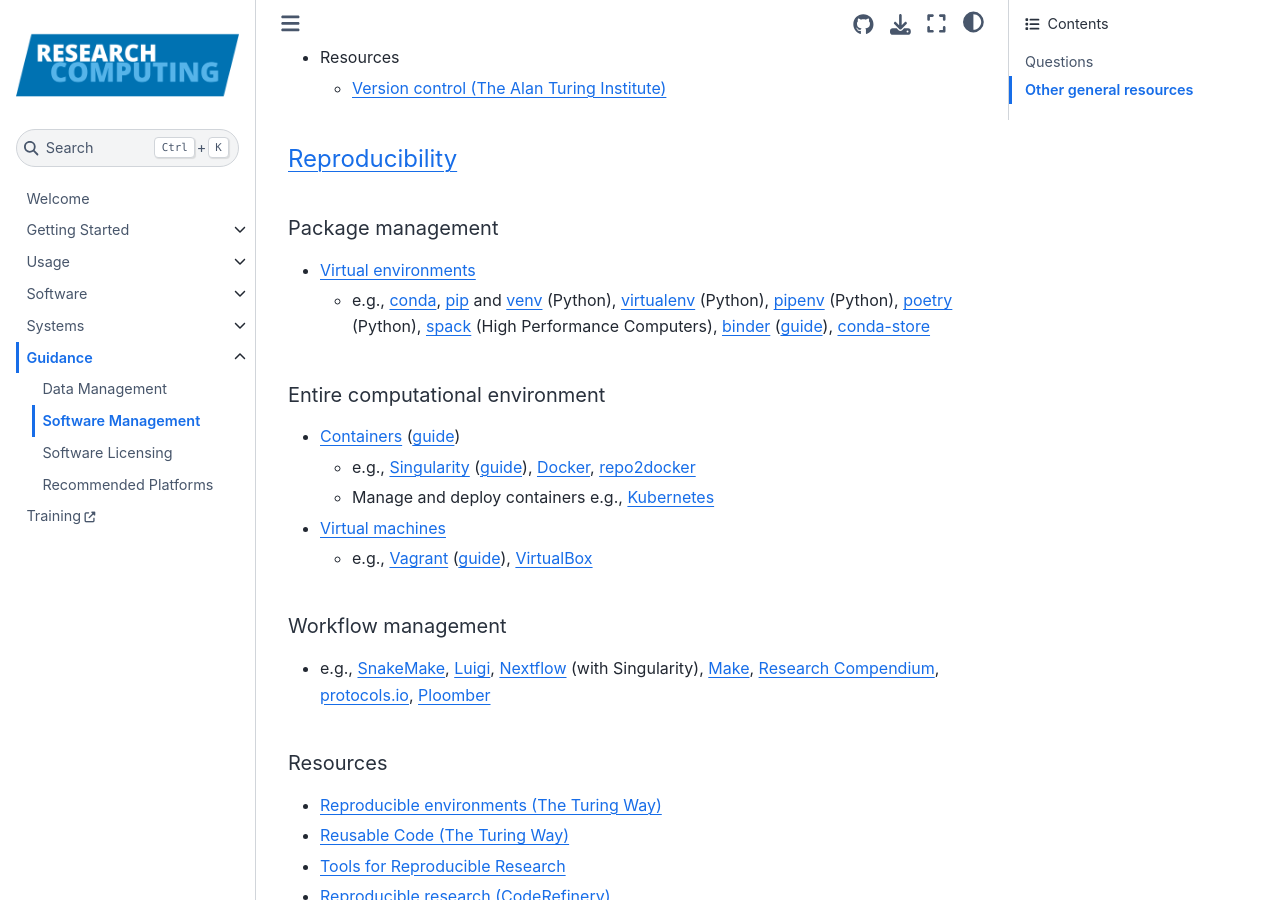
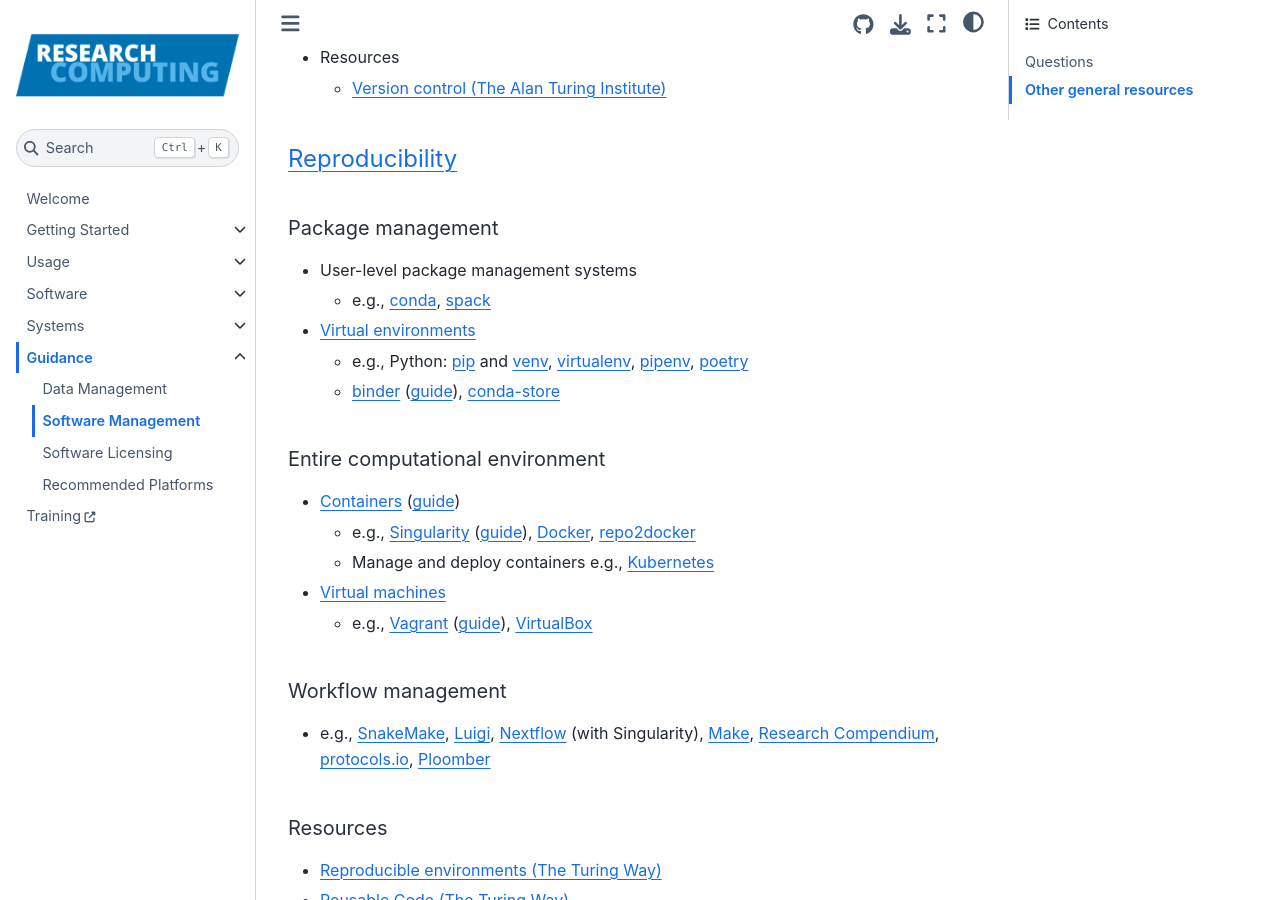
Before and after one commit to foqueiroz/arcdocs.github.io, a Jupyter Book: the page built from book/guidance/software_management.md, in a window 1280 px wide and 900 px high, scrolled down 1017 px. Built offline with Jupyter Book 1.0.4 settings and Sphinx 7.4.7 and the Sphinx Book theme 1.1.4, drawn with Linux system fonts in a browser that asks for light colours; pages that are not in the unit, such as notebooks, are missing from menus.

Commit message:
Adding John's comments from PR 105

```diff
--- a/book/guidance/software_management.md
+++ b/book/guidance/software_management.md
@@ -37,8 +37,11 @@
 
 ##### Package management
 
+- User-level package management systems
+    - e.g., [conda](https://docs.conda.io/projects/conda/en/latest/index.html), [spack](https://spack.readthedocs.io/en/latest/)
 - [Virtual environments](https://carpentries-incubator.github.io/python-intermediate-development/12-virtual-environments/index.html)
-  - e.g., [conda](https://docs.conda.io/projects/conda/en/latest/index.html), [pip](https://packaging.python.org/en/latest/guides/installing-using-pip-and-virtual-environments/#installing-packages-using-pip-and-virtual-environments) and [venv](https://docs.python.org/3/library/venv.html) (Python), [virtualenv](https://virtualenv.pypa.io/en/latest/) (Python), [pipenv](https://pipenv.pypa.io/en/latest/) (Python), [poetry](https://python-poetry.org/) (Python), [spack](https://spack.readthedocs.io/en/latest/) (High Performance Computers), [binder](https://mybinder.readthedocs.io/en/latest/index.html) ([guide](https://the-turing-way.netlify.app/reproducible-research/renv/renv-binder.html)), [conda-store](https://conda-store.readthedocs.io/en/latest/)
+  - e.g., Python: [pip](https://packaging.python.org/en/latest/guides/installing-using-pip-and-virtual-environments/#installing-packages-using-pip-and-virtual-environments) and [venv](https://docs.python.org/3/library/venv.html), [virtualenv](https://virtualenv.pypa.io/en/latest/), [pipenv](https://pipenv.pypa.io/en/latest/), [poetry](https://python-poetry.org/)
+  - [binder](https://mybinder.readthedocs.io/en/latest/index.html) ([guide](https://the-turing-way.netlify.app/reproducible-research/renv/renv-binder.html)), [conda-store](https://conda-store.readthedocs.io/en/latest/)
 
 ##### Entire computational environment
 
```
Also changed, not shown: book/guidance/data_management.md (+1 -1 lines), book/guidance/recommended_platforms.md (+3 -3 lines).
